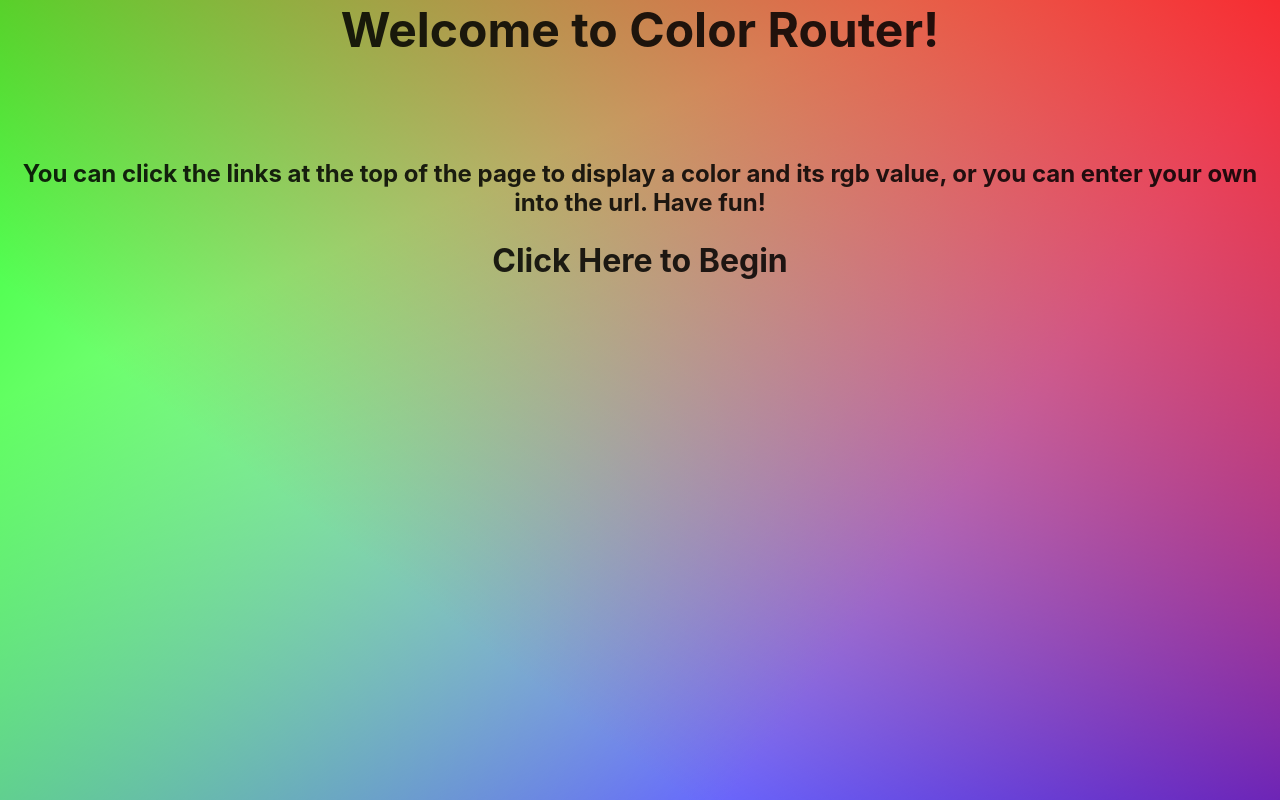
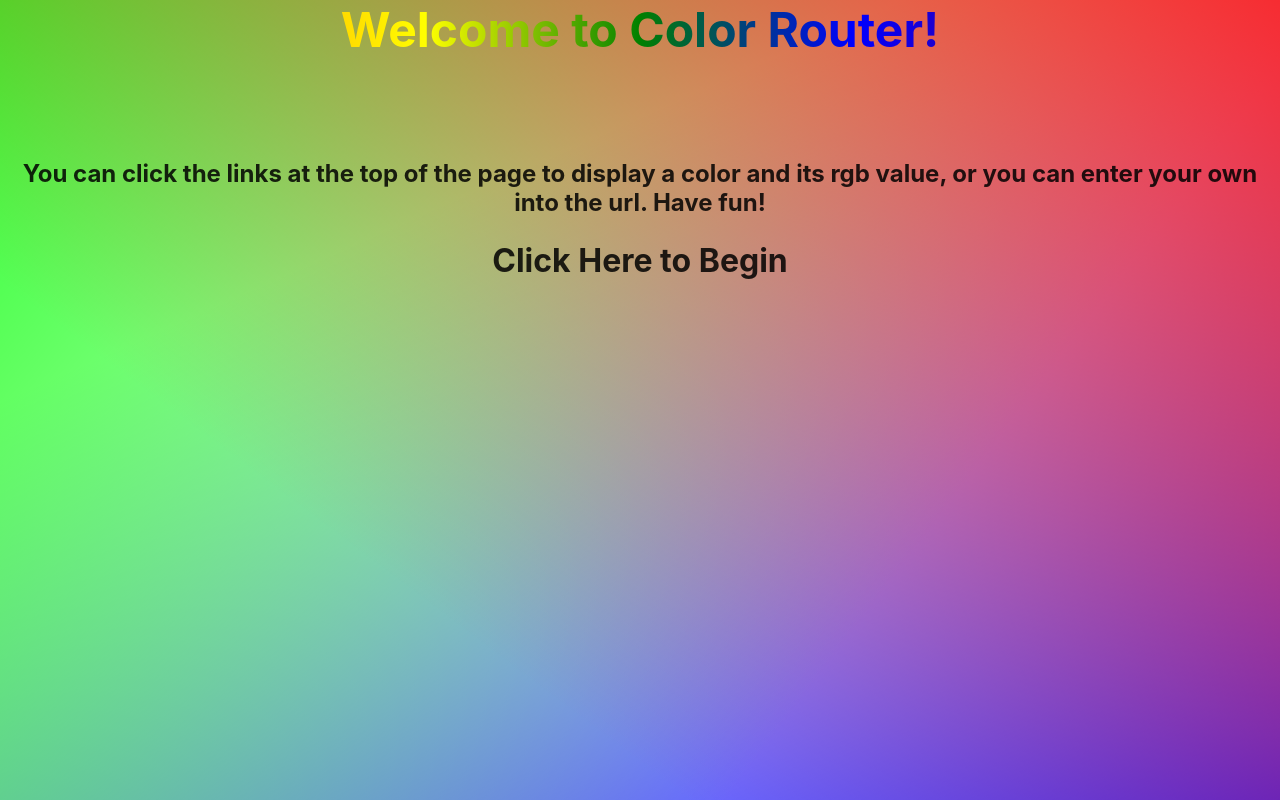
Before and after one commit to GeoSauer/react-color-router-from-scratch, a React (Create React App) app: page / in a window 1280 px wide. Built offline with nearby package versions, Linux system fonts and the light colour scheme.

Commit message:
added a dang rainbow

```diff
--- a/src/components/layout/Main/Main.css
+++ b/src/components/layout/Main/Main.css
@@ -26,3 +26,9 @@ a {
 span:hover {
   color: aqua;
 }
+
+.rainbow-text {
+  background-image: linear-gradient(to left, violet, indigo, blue, green, yellow, orange, red);
+  -webkit-background-clip: text;
+  -webkit-text-fill-color: transparent;
+}
--- a/src/components/layout/Main/Main.js
+++ b/src/components/layout/Main/Main.js
@@ -5,7 +5,7 @@ import './Main.css';
 export default function Main() {
   return (
     <main>
-      <h1 className="main-header">Welcome to Color Router!</h1>
+      <h1 className="main-header rainbow-text">Welcome to Color Router!</h1>
       <p className="main-body">
         You can click the links at the top of the page to display a color and its rgb value, or you
         can enter your own into the url. Have fun!
```
